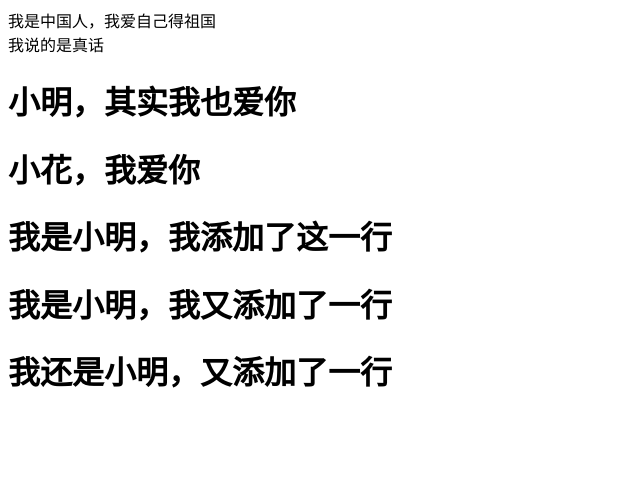
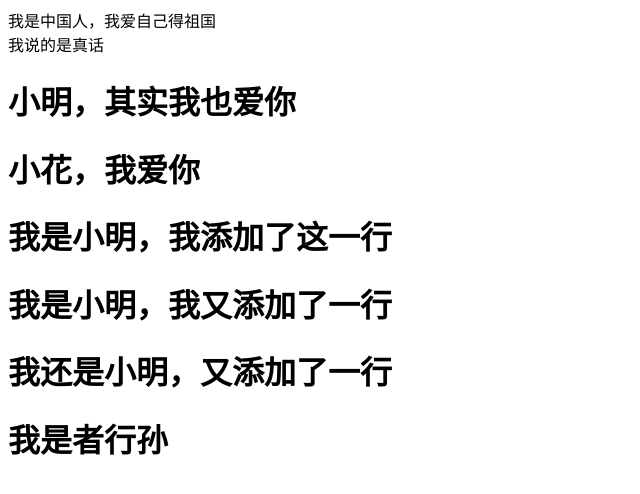
Before and after one commit to pzkc/test007, a plain HTML site: page index.html in a window 1280 px wide. Shown: the whole page, without its empty margins (0-640 px from the left). Drawn offline with Linux system fonts and the light colour scheme.

Commit message:
者行孙我又添加了一行

```diff
--- a/index.html
+++ b/index.html
@@ -16,5 +16,7 @@
 	<h1>我是小明，我又添加了一行</h1>
 
 	<h1>我还是小明，又添加了一行</h1>
+
+	<h1>我是者行孙</h1>
 </body>
 </html>
```
